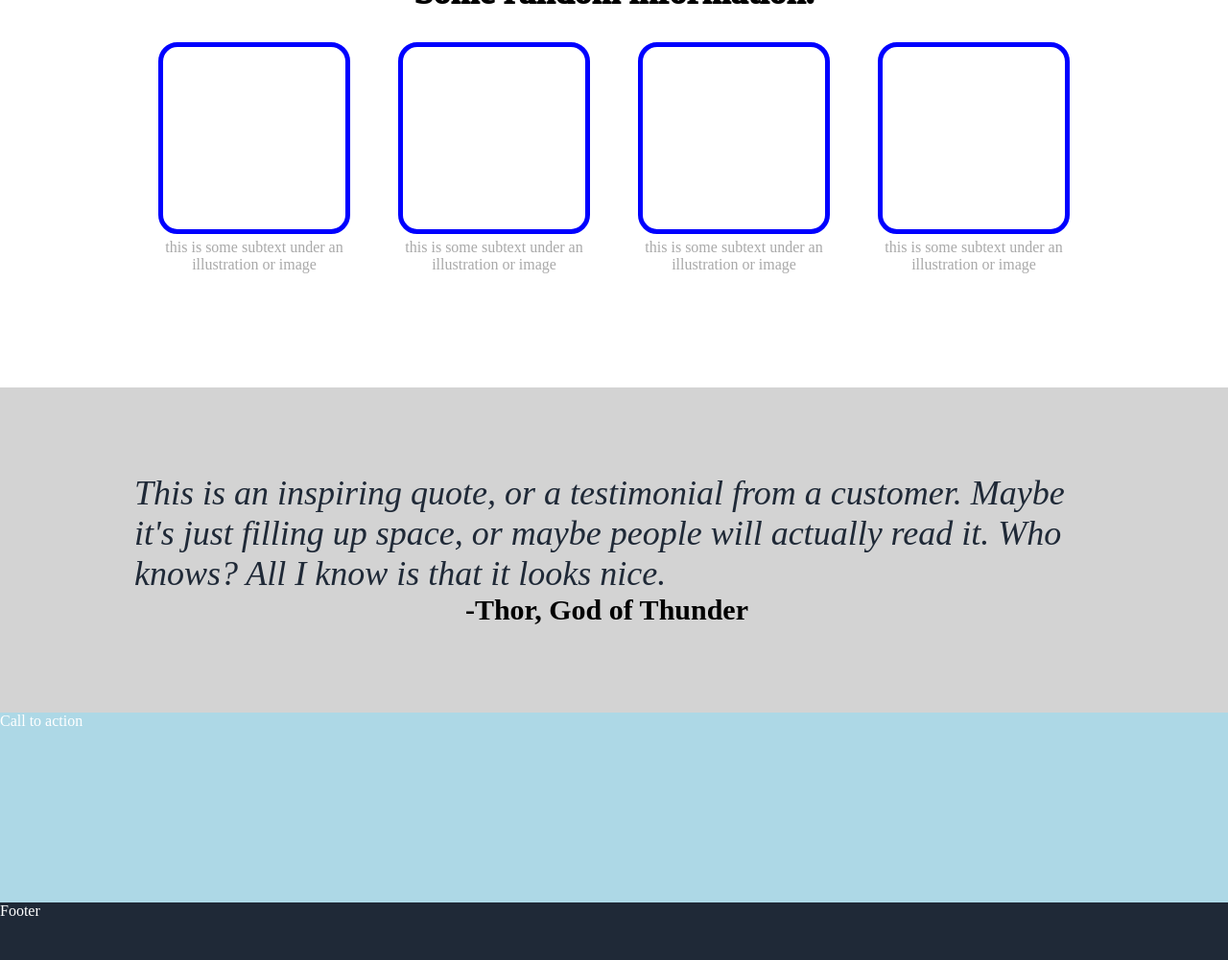
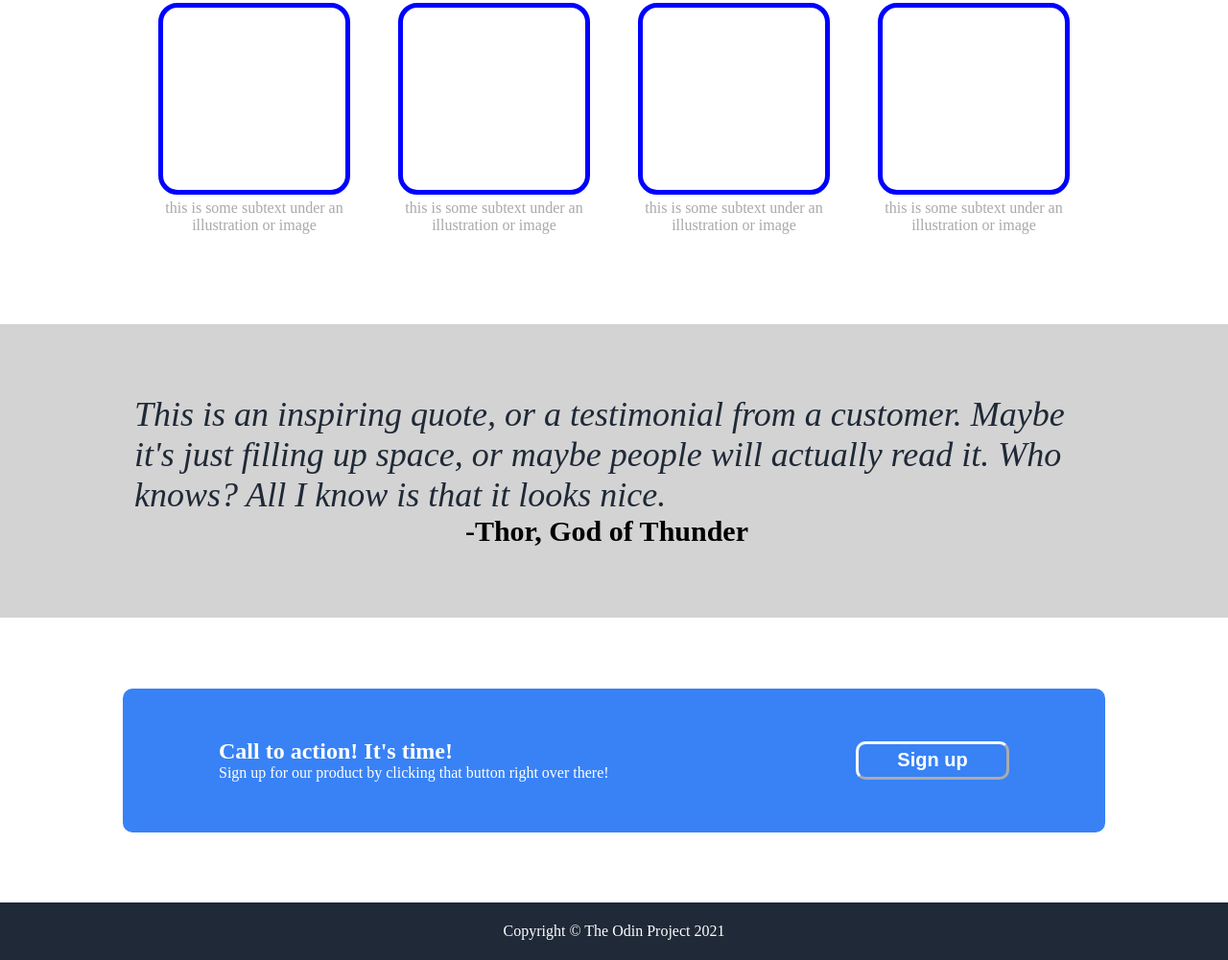
Before and after one commit to FraQuartu/css-project, a plain HTML site: page index.html in a window 1280 px wide. Shown: the part 599-1600 px from the top of the page at 96% size. Drawn offline with Linux system fonts and the light colour scheme.

Commit message:
Add 'Call to action' section and footer

```diff
--- a/index.html
+++ b/index.html
@@ -57,8 +57,17 @@
       <div class="signature">-Thor, God of Thunder</div>
     </div>
 
-    <div class="call-to-action">Call to action</div>
+    <div class="call-to-action">
+      <div class="box">
+        <div class="left-content">
+          <div class="title">Call to action! It's time!</div>
+          <div class="description">Sign up for our product by clicking that button right over there!</div>
+        </div>
 
-    <div class="footer">Footer</div>
+        <button>Sign up</button>
+      </div>
+    </div>
+
+    <div class="footer">Copyright © The Odin Project 2021</div>
   </body>
 </html>
--- a/style.css
+++ b/style.css
@@ -66,16 +66,19 @@ a {
   margin-bottom: 16px;
 }
 
-.this-website-is-awesome button {
+button {
   background-color: #3882F6;
   color: white;
-  border: 0;
   width: 160px;
   height: 40px;
   font-size: 20px;
   font-weight: 600;
   border-radius: 10px;
   flex: none;
+}
+
+.this-website-is-awesome button {
+  border: 0;
 }
 
 .this-website-is-awesome .image {
@@ -169,13 +172,40 @@ a {
 }
 
 .call-to-action {
-  background-color: lightblue;
+  background-color: white;
   color: white;
   flex: 1 1 auto;
+  display: flex;
+  align-items: center;
+  justify-content: center;
+}
+
+.call-to-action .box {
+  align-items: center;
+  width: 80vw;
+  height: 150px;
+  background-color: #3882F6;
+  display: flex;
+  padding: 50px 100px;
+  border-radius: 10px;
+}
+
+.call-to-action .title {
+  font-size: 24px;
+  font-weight: 800;
+}
+
+.call-to-action button {
+  margin-left: auto;
+  border-width: 3px;
+  border-color: white;
 }
 
 .footer {
   background-color: #1F2937;
   color: white;
   height: 60px;
+  display: flex;
+  align-items: center;
+  justify-content: center;
 }
```
